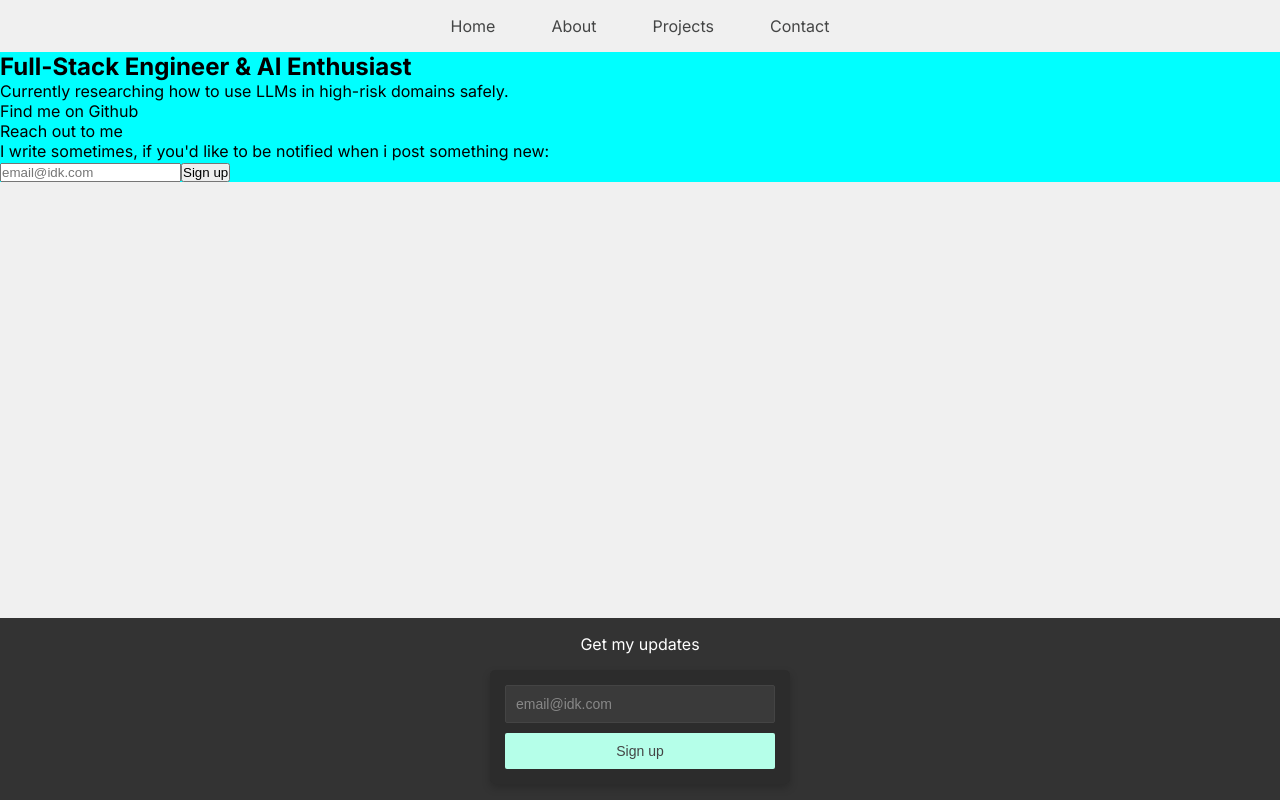
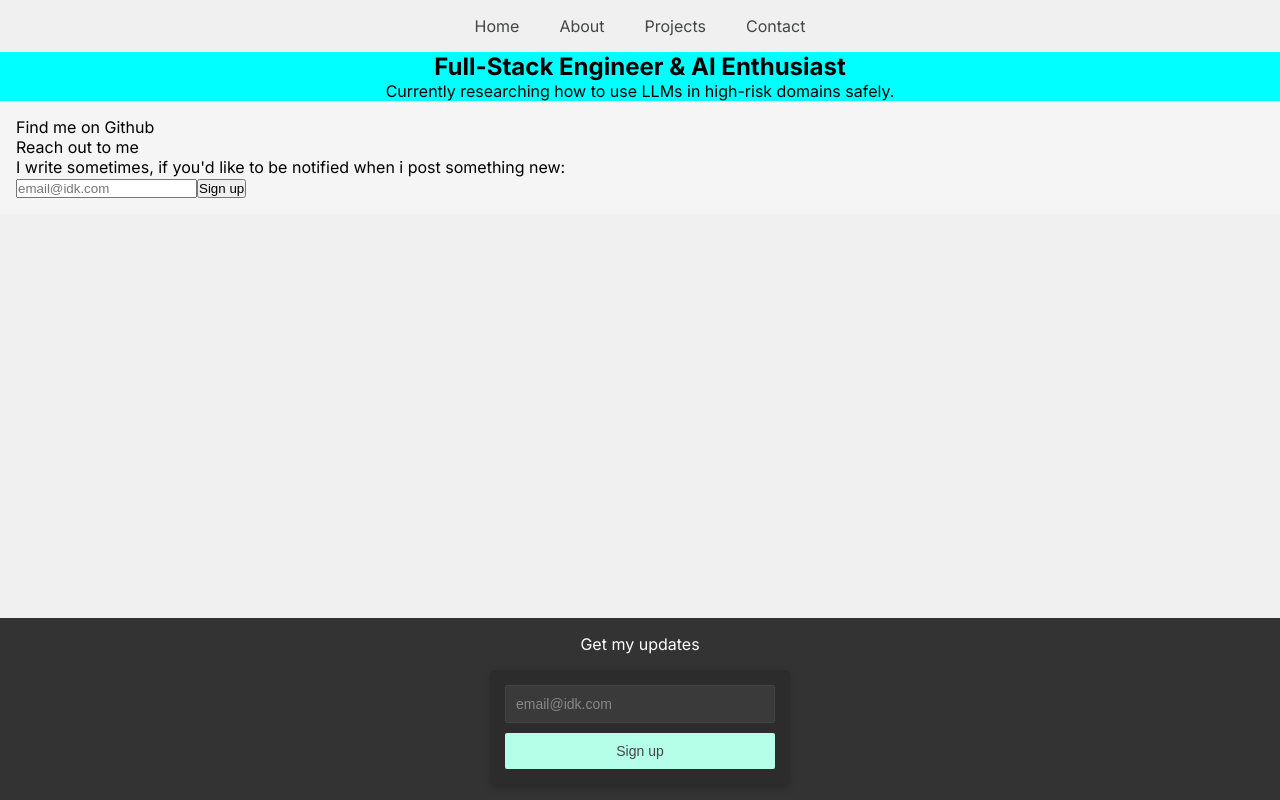
Before and after one commit to gerelltroche/web-gerelltroche, a Next.js app: page / in a window 1280 px wide. Built offline with nearby package versions, Linux system fonts and the light colour scheme.

Commit message:
just some updates, super useful

```diff
--- a/src/app/layout.module.css
+++ b/src/app/layout.module.css
@@ -3,7 +3,7 @@
 .bodyWrapper {
 	display: flex;
 	flex-direction: column;
-	min-height: 100vh;
+	min-height: 100dvh;
 }
 
 .main {
@@ -14,13 +14,14 @@
 	width: 100%;
 	background-color: var(--background);
 	color: var(--text-secondary);
-	padding: 1rem;
+	padding: 1rem 0;
 	text-align: center;
 }
 
 .nav a {
 	margin: 0 0.25rem;
-	padding: 1rem 1.5rem;
+    height: 100%;
+	padding: 1rem 1rem;
 	text-decoration: none;
 }
 
--- a/src/app/page.module.css
+++ b/src/app/page.module.css
@@ -1,5 +1,23 @@
+/* page.module.css */
+
 .container {
-  width: 100%;
-  height: 100%;
-  background-color: aqua;
+	flex: 1; /* Add this line */
+	width: 100%;
+	height: 100%; /* Optional, but ensures it fills height if needed */
+	background-color: aqua;
+	display: flex; /* Add this line */
+	flex-direction: column; /* Add this line */
 }
+
+.hero {
+	flex: 1;
+	display: flex;
+	flex-direction: column;
+	justify-content: center;
+	align-items: center;
+}
+
+.contact {
+	padding: 1rem;
+	background-color: #f5f5f5;
+}
```
